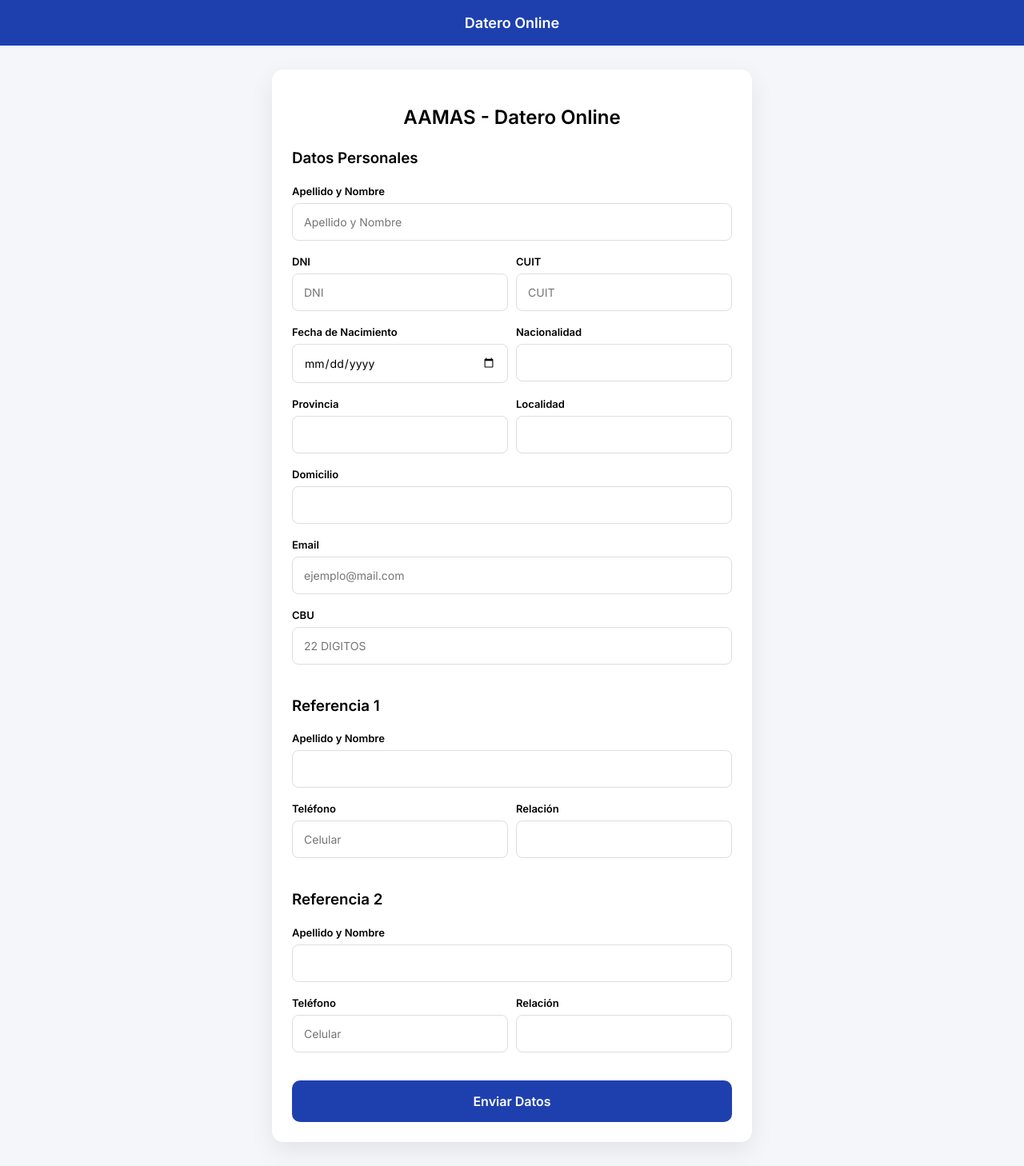
After one commit to pyraed/sistema_consultas, a Flask app: page /formulario in a window 1280 px wide. The commit adds this page. Shown: the whole page at 80% size. Run offline with Flask 3, Linux system fonts and the light colour scheme; parts of the project's set-up code (start-up, migrations or seed data) failed here and were passed over.

Commit message:
update formulario y pdf

```diff
--- a/app.py
+++ b/app.py
@@ -1,5 +1,14 @@
 from flask import Flask, render_template, request
 import pandas as pd
+from reportlab.platypus import SimpleDocTemplate, Paragraph, Spacer, Table, TableStyle
+from reportlab.lib import colors
+from reportlab.lib.styles import getSampleStyleSheet
+from flask import send_file
+import io
+
+
+def formatear_moneda(valor):
+    return "$ {:,.2f}".format(float(valor)).replace(",", "X").replace(".", ",").replace("X", ".")
 
 # ---------------- BASE ----------------
 
@@ -112,7 +121,7 @@ def inicio():
 def calcular():
 
     entidad = request.form["entidad"]
-    reparticion = request.form["reparticion"]
+    reparticion = request.form["reparticion"].upper()
     monto = float(request.form["monto"])
     cuotas = int(request.form["cuotas"])
 
@@ -131,6 +140,7 @@ def calcular():
     )
 
     link = links_datero.get((entidad, reparticion), "#")
+    link_formulario = f"https://sistema-consultas-8hfc.onrender.com/formulario?ent={entidad}&rep={reparticion}&monto={monto}&cuotas={cuotas}"
 
     if link == "#":
         return "No hay datero configurado para esta combinación"
@@ -148,8 +158,169 @@ def calcular():
         farmacia=formatear(farmacia),
         membresia=formatear(membresia),
         cuota_total=cuota_total,
-        link=link
+        link=link,
+        link_formulario=link_formulario
     )
+
+
+@app.route("/formulario")
+def formulario():
+    entidad = request.args.get("ent")
+    reparticion = request.args.get("rep")
+    monto = request.args.get("monto")
+    cuotas = request.args.get("cuotas")
+
+    return render_template(
+        "formulario.html",
+        entidad=entidad,
+        reparticion=reparticion,
+        monto=monto,
+        cuotas=cuotas
+    )
+
+    return render_template("formulario.html", entidad=entidad, reparticion=reparticion)
+
+@app.route("/guardar_formulario", methods=["POST"])
+def guardar_formulario():
+
+    # ---------------- DATOS ----------------
+    entidad = request.form["entidad"]
+    reparticion = request.form["reparticion"]
+
+    monto = float(request.form["monto"])
+    cuotas = int(request.form["cuotas"])
+
+
+    # 🔥 CALCULO REAL
+    cuota_social, medico, farmacia, membresia = calcular_membresia(entidad, reparticion, monto)
+    valor_cuota = calcular_cuota(monto, cuotas)
+
+    # 🔥 LOGICA
+    if entidad == "aamas" and monto <= 400000:
+        farmacia = 0
+
+
+    nombre = request.form["nombre"].upper()
+    dni = request.form["dni"].upper()
+    cuit = request.form["cuit"].upper()
+    fecha = request.form["fecha_nacimiento"].upper()
+    nacionalidad = request.form["nacionalidad"].upper()
+    provincia = request.form["provincia"].upper()
+    localidad = request.form["localidad"].upper()
+    domicilio = request.form["domicilio"].upper()
+    email = request.form["email"].upper()
+    cbu = request.form["cbu"].upper()
+
+    ref1_nombre = request.form["ref1_nombre"].upper()
+    ref1_tel = request.form["ref1_tel"].upper()
+    ref1_relacion = request.form["ref1_relacion"].upper()
+
+    ref2_nombre = request.form["ref2_nombre"].upper()
+    ref2_tel = request.form["ref2_tel"].upper()
+    ref2_relacion = request.form["ref2_relacion"].upper()
+
+    # ---------------- PDF ----------------
+    buffer = io.BytesIO()
+    doc = SimpleDocTemplate(buffer)
+
+    styles = getSampleStyleSheet()
+    elements = []
+
+    # 🔥 TITULO
+    titulo = f"Datero Online - {entidad.upper()}"
+    elements.append(Paragraph(f"<b>{titulo}</b>", styles["Title"]))
+    elements.append(Spacer(1, 15))
+
+    # 🔹 DATOS PERSONALES
+    elements.append(Paragraph("<b>Datos Personales</b>", styles["Heading3"]))
+    elements.append(Spacer(1, 10))
+
+    data_personal = [
+        ["Apellido y Nombre", nombre],
+        ["DNI", dni],
+        ["CUIT", cuit],
+        ["Fecha Nacimiento", fecha],
+        ["Nacionalidad", nacionalidad],
+        ["Provincia", provincia],
+        ["Localidad", localidad],
+        ["Domicilio", domicilio],
+        ["Email", email],
+        ["CBU", cbu],
+        ["Repartición", reparticion],
+    ]
+
+    table1 = Table(data_personal, colWidths=[180, 300])
+    table1.setStyle(TableStyle([
+        ("GRID", (0,0), (-1,-1), 0.5, colors.grey),
+        ("BACKGROUND", (0,0), (0,-1), colors.lightgrey)
+    ]))
+
+    elements.append(table1)
+    elements.append(Spacer(1, 20))
+
+    # 🔹 SERVICIOS (NUEVO)
+    elements.append(Paragraph("<b>Servicios</b>", styles["Heading3"]))
+    elements.append(Spacer(1, 10))
+
+    data_servicios = [
+        ["Cuota Social", formatear_moneda(cuota_social)],
+        ["Coseguro Médico", formatear_moneda(medico)],
+        ["Coseguro Farmacia", formatear_moneda(farmacia)],
+        ["Membresía", formatear_moneda(membresia)],
+]
+
+    tabla_servicios = Table(data_servicios, colWidths=[200, 280])
+    tabla_servicios.setStyle(TableStyle([
+        ("GRID", (0,0), (-1,-1), 0.5, colors.grey),
+        ("BACKGROUND", (0,0), (0,-1), colors.lightgrey)
+    ]))
+
+    elements.append(tabla_servicios)
+    elements.append(Spacer(1, 20))
+
+    # 🔹 DATOS DEL PRÉSTAMO (NUEVO)
+    elements.append(Paragraph("<b>Datos del Préstamo</b>", styles["Heading3"]))
+    elements.append(Spacer(1, 10))
+
+    data_prestamo = [
+        ["Monto", formatear_moneda(monto)],
+        ["Cantidad de cuotas", cuotas],
+        ["Valor de cuota", formatear_moneda(valor_cuota)],
+]
+
+    tabla_prestamo = Table(data_prestamo, colWidths=[200, 280])
+    tabla_prestamo.setStyle(TableStyle([
+        ("GRID", (0,0), (-1,-1), 0.5, colors.grey),
+        ("BACKGROUND", (0,0), (0,-1), colors.lightgrey)
+    ]))
+
+    elements.append(tabla_prestamo)
+    elements.append(Spacer(1, 20))
+
+    # 🔹 REFERENCIAS
+    elements.append(Paragraph("<b>Referencias</b>", styles["Heading3"]))
+    elements.append(Spacer(1, 10))
+
+    data_refs = [
+        ["Nombre", "Teléfono", "Relación"],
+        [ref1_nombre, ref1_tel, ref1_relacion],
+        [ref2_nombre, ref2_tel, ref2_relacion],
+    ]
+
+    table2 = Table(data_refs, colWidths=[200, 150, 130])
+    table2.setStyle(TableStyle([
+        ("GRID", (0,0), (-1,-1), 0.5, colors.grey),
+        ("BACKGROUND", (0,0), (-1,0), colors.lightgrey)
+    ]))
+
+    elements.append(table2)
+
+    # Construir PDF
+    doc.build(elements)
+
+    buffer.seek(0)
+
+    return send_file(buffer, as_attachment=True, download_name="datero.pdf", mimetype="application/pdf")
 
 
 # ---------------- RUN ----------------
--- /dev/null
+++ b/templates/formulario.html
@@ -0,0 +1,276 @@
+<!DOCTYPE html>
+<html>
+<head>
+
+<title>Datero Online</title>
+
+<meta name="viewport" content="width=device-width, initial-scale=1.0">
+
+<link href="https://fonts.googleapis.com/css2?family=Inter:wght@300;400;600&display=swap" rel="stylesheet">
+
+<style>
+
+* { box-sizing: border-box; font-family: 'Inter', sans-serif; }
+
+body {
+    margin: 0;
+    background: #f5f6fa;
+}
+
+/* HEADER */
+.header {
+    padding: 18px;
+    text-align: center;
+    font-weight: 600;
+    font-size: 18px;
+}
+
+/* CONTENEDOR */
+.container {
+    max-width: 600px;
+    margin: 30px auto;
+    background: white;
+    padding: 25px;
+    border-radius: 14px;
+    box-shadow: 0px 10px 30px rgba(0,0,0,0.08);
+}
+
+/* TITULOS */
+h2 {
+    margin-bottom: 10px;
+    text-align: center;
+}
+
+.section {
+    margin-top: 25px;
+}
+
+/* LABELS */
+label {
+    font-size: 13px;
+    font-weight: 600;
+}
+
+/* INPUTS */
+input, select {
+    width: 100%;
+    padding: 14px;
+    margin-top: 6px;
+    margin-bottom: 15px;
+    border-radius: 8px;
+    border: 1px solid #ddd;
+    font-size: 14px;
+}
+
+/* GRID */
+.grid {
+    display: grid;
+    grid-template-columns: 1fr 1fr;
+    gap: 10px;
+}
+
+/* BOTON */
+button {
+    width: 100%;
+    padding: 16px;
+    border-radius: 10px;
+    border: none;
+    font-weight: 600;
+    font-size: 16px;
+    margin-top: 20px;
+    cursor: pointer;
+}
+
+/* RESPONSIVE */
+@media(max-width:600px){
+    .grid {
+        grid-template-columns: 1fr;
+    }
+}
+
+</style>
+</head>
+
+<body>
+
+<div class="header" id="headerEntidad">
+    Datero Online
+</div>
+
+<div class="container">
+
+<h2 id="tituloEntidad"></h2>
+
+<form method="POST" action="/guardar_formulario">
+<input type="hidden" name="entidad" value="{{ entidad }}">
+<input type="hidden" name="reparticion" value="{{ reparticion }}">
+<input type="hidden" name="monto" value="{{ monto }}">
+<input type="hidden" name="cuotas" value="{{ cuotas }}">
+
+<!-- ================= DATOS PERSONALES ================= -->
+
+<div class="section">
+<h3>Datos Personales</h3>
+
+<label>Apellido y Nombre</label>
+<input name="nombre" required
+oninput="
+this.value = this.value.replace(/[^A-Za-zÁÉÍÓÚáéíóúñÑ ]/g, '');
+this.value = this.value.toUpperCase();
+"
+placeholder="Apellido y Nombre">
+
+<div class="grid">
+    <div>
+        <label>DNI</label>
+        <input name="dni" required
+        oninput="
+        this.value = this.value.replace(/[^0-9]/g, '');
+        "
+        placeholder="DNI">
+    </div>
+
+    <div>
+        <label>CUIT</label>
+        <input name="cuit" required
+        oninput="
+        this.value = this.value.replace(/[^0-9]/g, '');
+        "
+        placeholder="CUIT">
+    </div>
+</div>
+
+<div class="grid">
+    <div>
+        <label>Fecha de Nacimiento</label>
+        <input type="date" name="fecha_nacimiento" required>
+    </div>
+
+    <div>
+        <label>Nacionalidad</label>
+        <input name="nacionalidad" required
+        oninput="this.value = this.value.toUpperCase()">
+    </div>
+</div>
+
+<div class="grid">
+    <div>
+        <label>Provincia</label>
+        <input name="provincia" required
+        oninput="this.value = this.value.toUpperCase()">
+    </div>
+
+    <div>
+        <label>Localidad</label>
+        <input name="localidad" required
+        oninput="this.value = this.value.toUpperCase()">
+    </div>
+</div>
+
+<label>Domicilio</label>
+<input name="domicilio" required
+oninput="this.value = this.value.toUpperCase()">
+
+<label>Email</label>
+<input name="email" type="email" required placeholder="ejemplo@mail.com">
+
+<label>CBU</label>
+<input name="cbu" required
+oninput="
+this.value = this.value.replace(/[^0-9]/g, '');
+if(this.value.length > 22) this.value = this.value.slice(0,22);
+"
+placeholder="22 DIGITOS">
+
+</div>
+
+<!-- ================= REFERENCIA 1 ================= -->
+
+<div class="section">
+<h3>Referencia 1</h3>
+
+<label>Apellido y Nombre</label>
+<input name="ref1_nombre" required
+oninput="
+this.value = this.value.replace(/[^A-Za-zÁÉÍÓÚáéíóúñÑ ]/g, '');
+this.value = this.value.toUpperCase();
+">
+
+<div class="grid">
+    <div>
+        <label>Teléfono</label>
+        <input name="ref1_tel" required
+        oninput="this.value = this.value.replace(/[^0-9]/g, '')"
+        placeholder="Celular">
+    </div>
+
+    <div>
+        <label>Relación</label>
+        <input name="ref1_relacion" required
+        oninput="this.value = this.value.toUpperCase()">
+    </div>
+</div>
+</div>
+
+<!-- ================= REFERENCIA 2 ================= -->
+
+<div class="section">
+<h3>Referencia 2</h3>
+
+<label>Apellido y Nombre</label>
+<input name="ref2_nombre" required
+oninput="
+this.value = this.value.replace(/[^A-Za-zÁÉÍÓÚáéíóúñÑ ]/g, '');
+this.value = this.value.toUpperCase();
+">
+
+<div class="grid">
+    <div>
+        <label>Teléfono</label>
+        <input name="ref2_tel" required
+        oninput="this.value = this.value.replace(/[^0-9]/g, '')"
+        placeholder="Celular">
+    </div>
+
+    <div>
+        <label>Relación</label>
+        <input name="ref2_relacion" required
+        oninput="this.value = this.value.toUpperCase()">
+    </div>
+</div>
+</div>
+
+<button type="submit" id="btnEnviar">Enviar Datos</button>
+
+</form>
+
+</div>
+
+<script>
+
+// 🔥 Detectar entidad desde Jinja
+const entidad = "{{ entidad }}";
+
+const header = document.getElementById("headerEntidad");
+const titulo = document.getElementById("tituloEntidad");
+const boton = document.getElementById("btnEnviar");
+
+// 🎨 COLORES
+if (entidad === "quantum") {
+    header.style.background = "#2C2C2C";
+    header.style.color = "white";
+    titulo.innerText = "QUANTUM - Datero Online";
+    boton.style.background = "#2C2C2C";
+    boton.style.color = "white";
+} else {
+    header.style.background = "#1E40AF";
+    header.style.color = "white";
+    titulo.innerText = "AAMAS - Datero Online";
+    boton.style.background = "#1E40AF";
+    boton.style.color = "white";
+}
+
+</script>
+
+</body>
+</html>
```
Also changed, not shown: templates/resultado.html (+14 -4 lines).
